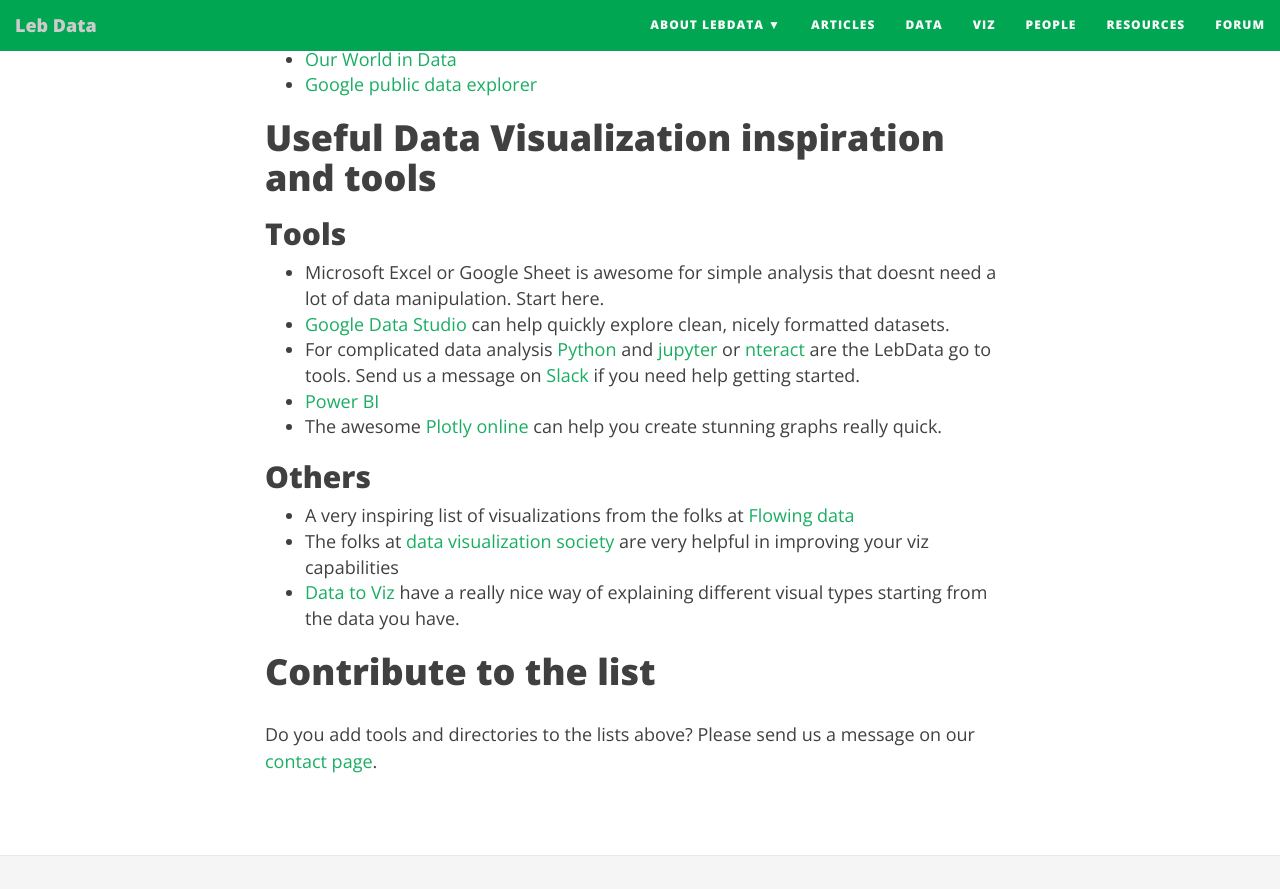
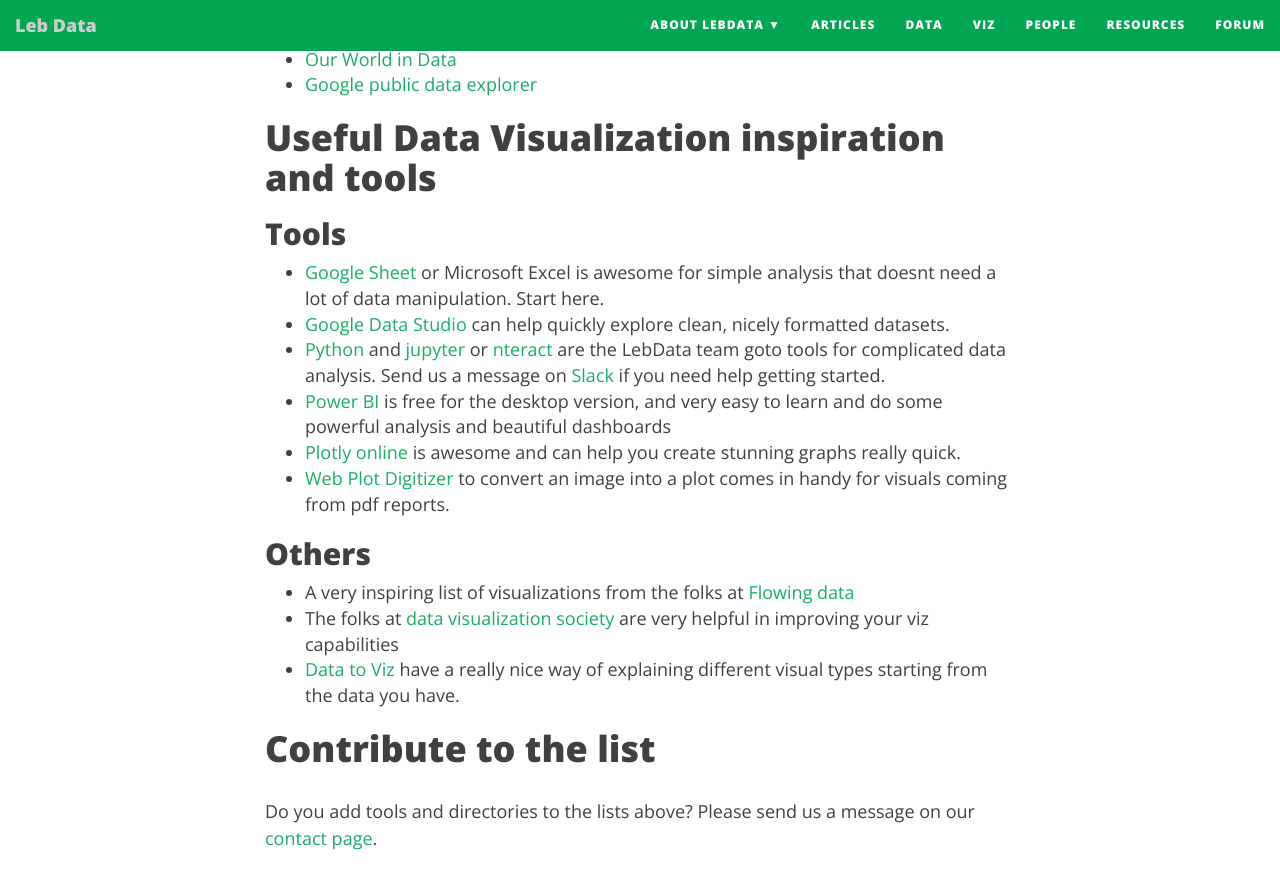
Before and after one commit to alitarraf/lebdata, a Jekyll site: the page built from resources.md, in a window 1280 px wide and 900 px high, scrolled down 1011 px. Shown: the top 889 px of the window. Built offline with Jekyll 4.4.1, drawn with Linux system fonts in a browser that asks for light colours; nearby versions of some CDN libraries.

Commit message:
tools fixed order of links

```diff
--- a/resources.md
+++ b/resources.md
@@ -26,11 +26,12 @@
 # Useful Data Visualization inspiration and tools
 
 ## Tools
-- Microsoft Excel or Google Sheet is awesome for simple analysis that doesnt need a lot of data manipulation. Start here.
+- [Google Sheet](https://www.google.com/sheets/about/) or Microsoft Excel is awesome for simple analysis that doesnt need a lot of data manipulation. Start here.
 - [Google Data Studio](https://datastudio.google.com/u/0/) can help quickly explore clean, nicely formatted datasets.
-- For complicated data analysis [Python](https://www.python.org/) and [jupyter](https://jupyter.org/) or [nteract](https://nteract.io/) are the LebData go to tools. Send us a message on [Slack](https://lebdata.slack.com) if you need help getting started.
-- [Power BI](https://powerbi.microsoft.com/en-us/)
-- The awesome [Plotly online](https://chart-studio.plot.ly/create/) can help you create stunning graphs really quick.
+- [Python](https://www.python.org/) and [jupyter](https://jupyter.org/) or [nteract](https://nteract.io/) are the LebData team goto tools for complicated data analysis. Send us a message on [Slack](https://lebdata.slack.com) if you need help getting started.
+- [Power BI](https://powerbi.microsoft.com/en-us/) is free for the desktop version, and very easy to learn and do some powerful analysis and beautiful dashboards
+- [Plotly online](https://chart-studio.plot.ly/create/) is awesome and can help you create stunning graphs really quick.
+- [Web Plot Digitizer](https://apps.automeris.io/wpd/) to convert an image into a plot comes in handy for visuals coming from pdf reports.
 
 ## Others
 - A very inspiring list of visualizations from the folks at [Flowing data](https://flowingdata.com)
```
